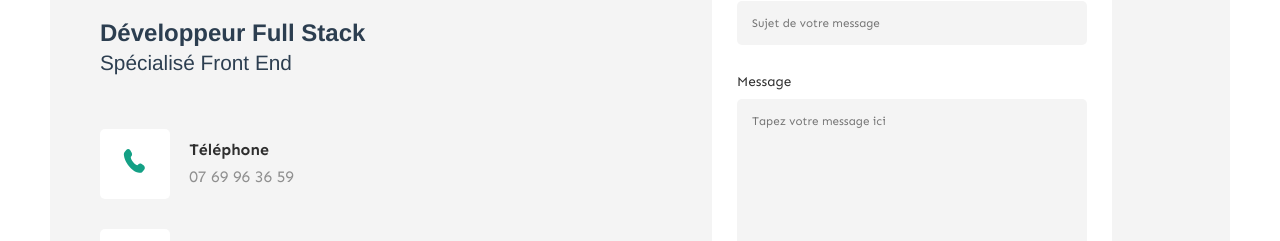
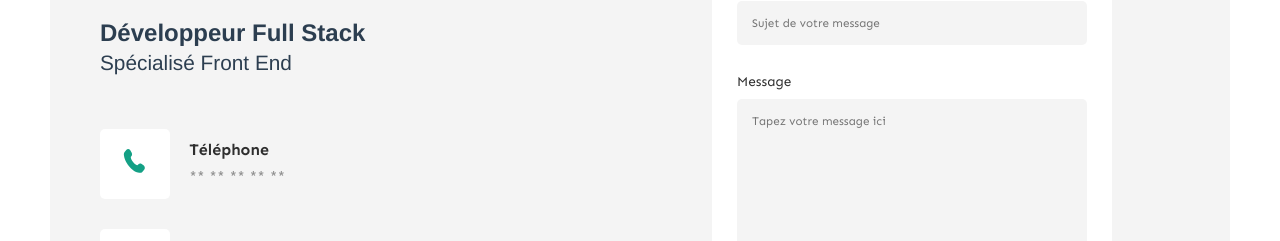
Before and after one commit to julienyassef/PORTFOLIO-Dev-JY-FrontEnd, a React (Vite) app: page / in a window 1280 px wide. Shown: the part 5210-5451 px from the top of the page. Built offline with nearby package versions, Linux system fonts and the light colour scheme; no server answers.

Commit message:
modif contact pour masquer numero de tel

```diff
--- a/src/page/Contact/Contact.jsx
+++ b/src/page/Contact/Contact.jsx
@@ -45,7 +45,7 @@ const Contact = () => {
                       color="var(--primary-color)"
                     />}
                     title={t('contact.phone')}
-                    data="07 69 96 36 59"
+                    data="** ** ** ** **"
                   />
                 <ContactInfoItem
                     icon={<ArobaseIcon
```
